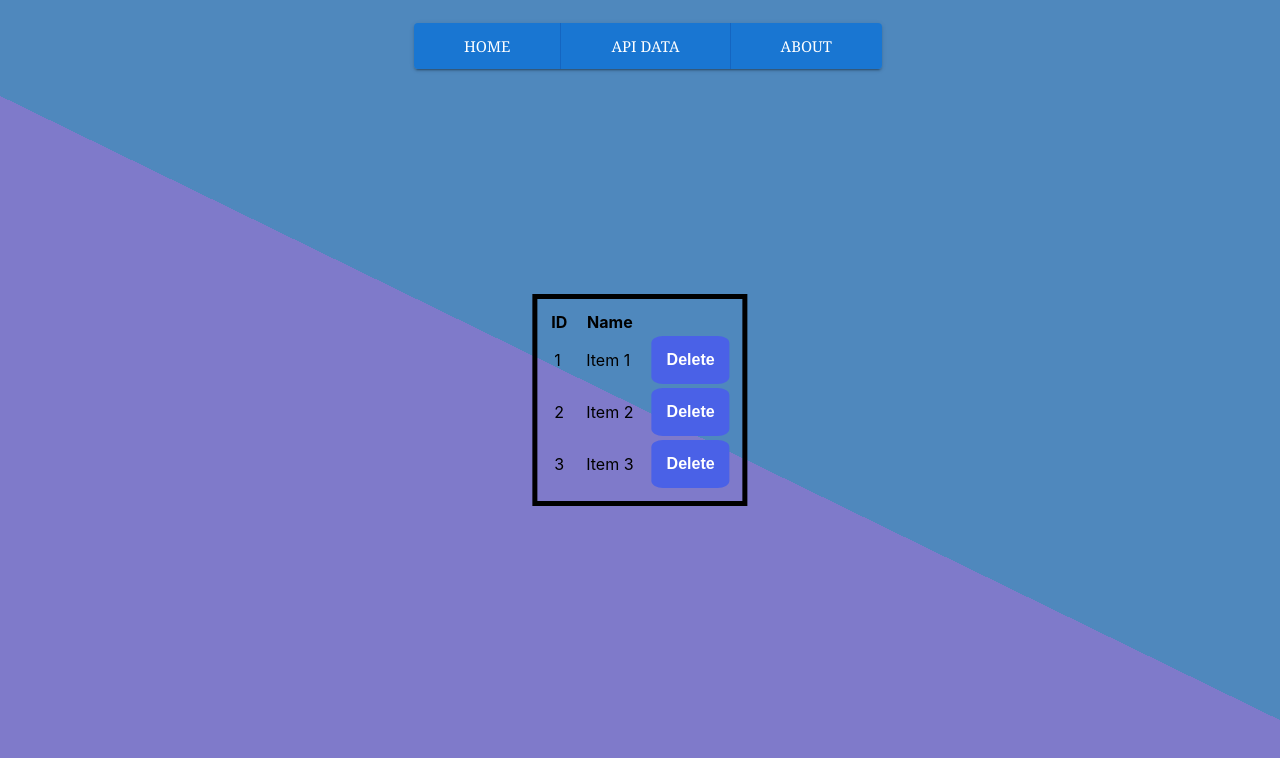
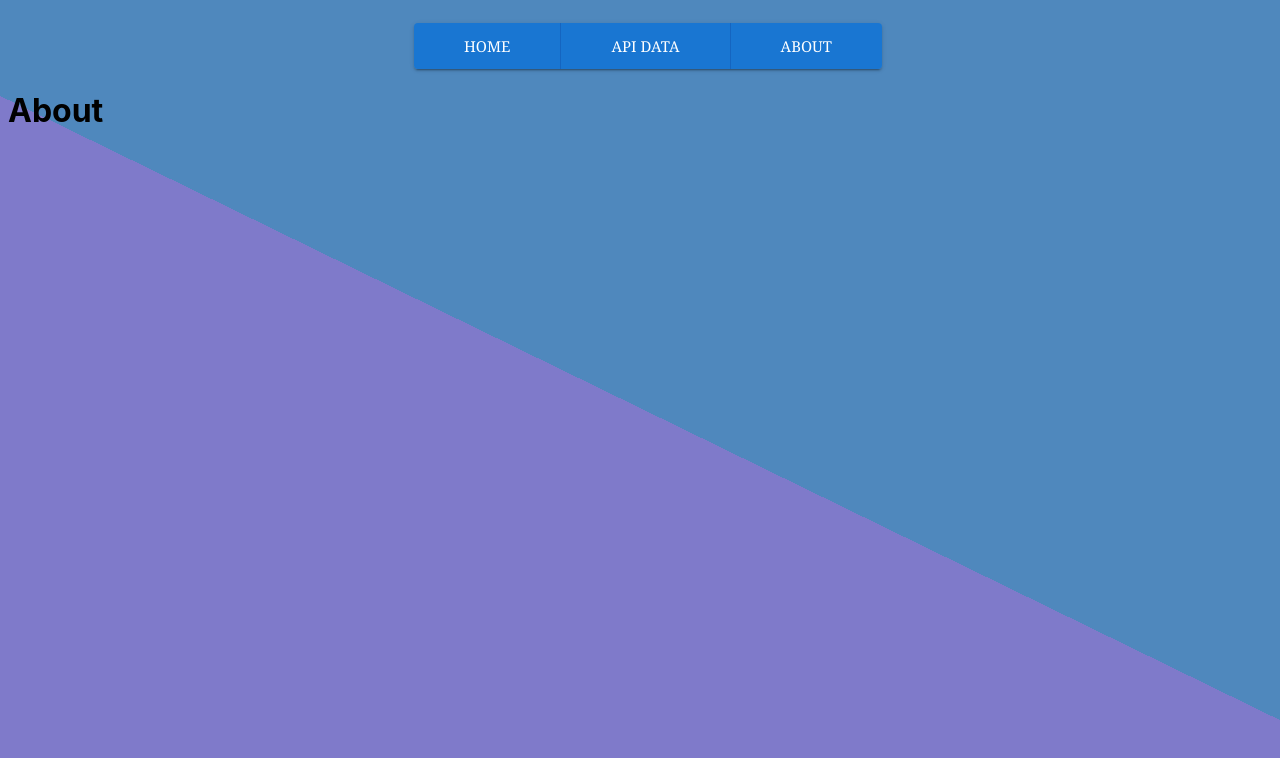
Before and after one commit to nrfletcher/mock_cicd_2023, a React (Create React App) app in the folder frontend/app/: page /about in a window 1280 px wide. Shown: the top 758 px of the page. Built offline with nearby package versions, Linux system fonts and the light colour scheme.

Commit message:
React Router has pages working now

```diff
--- a/frontend/app/package.json
+++ b/frontend/app/package.json
@@ -16,6 +16,7 @@
     "jquery": "^3.7.0",
     "react": "^18.2.0",
     "react-dom": "^18.2.0",
+    "react-router-dom": "^6.12.1",
     "react-scripts": "5.0.1",
     "web-vitals": "^2.1.4"
   },
--- a/frontend/app/src/App.js
+++ b/frontend/app/src/App.js
@@ -3,15 +3,23 @@
 import './resources/index.css';
 import Table from './components/Table';
 import Header from './components/Header';
+import { BrowserRouter, Routes, Route } from 'react-router-dom';
+import About from './pages/About';
+import Data from './pages/Data';
+import Home from './pages/Home';
+import Layout from './Layout';
 
 function App() {
   return (
-    <div>
-      <Header className="header"></Header>
-      <div className='table'>
-        <Table className=""></Table>
-      </div>
-    </div>
+    <BrowserRouter>
+      <Routes>
+        <Route path="/" element={<Layout />}>
+          <Route index element={<Home />} />
+          <Route path="about" element={<About />} />
+          <Route path="data" element={<Data />} />
+        </Route>
+      </Routes>
+    </BrowserRouter>
   );
 }
 
--- /dev/null
+++ b/frontend/app/src/Layout.jsx
@@ -0,0 +1,14 @@
+import React from "react";
+import { Outlet } from "react-router-dom";
+import Header from "./components/Header";
+
+const Layout = () => {
+    return (
+        <>
+            <Header></Header>
+            <Outlet></Outlet>
+        </>
+    )
+}
+
+export default Layout;
--- a/frontend/app/src/components/Header.jsx
+++ b/frontend/app/src/components/Header.jsx
@@ -2,6 +2,7 @@
 import { ButtonGroup } from "@mui/material";
 import { Button } from "@mui/material";
 import { createTheme, ThemeProvider } from '@mui/material/styles';
+import { BrowserRouter, Route, Link } from "react-router-dom";
 
 const theme = createTheme({
     typography: {
@@ -14,9 +15,15 @@
         <div style={{ display: 'flex', justifyContent: 'center', paddingTop: 15 }}>
             <ThemeProvider theme={theme}>
                 <ButtonGroup variant="contained" aria-label="outlined primary button group" size="large">
-                    <Button style={{ paddingTop: 10, paddingBottom: 10, paddingLeft: 50, paddingRight: 50}}>Home</Button>
-                    <Button style={{ paddingTop: 10, paddingBottom: 10, paddingLeft: 50, paddingRight: 50}}>API Data</Button>
-                    <Button style={{ paddingTop: 10, paddingBottom: 10, paddingLeft: 50, paddingRight: 50}}>About</Button>
+                    <Link to="/">
+                        <Button style={{ paddingTop: 10, paddingBottom: 10, paddingLeft: 50, paddingRight: 50}}>Home</Button>
+                    </Link>
+                    <Link to="/data">
+                        <Button style={{ paddingTop: 10, paddingBottom: 10, paddingLeft: 50, paddingRight: 50}}>API Data</Button>
+                    </Link>
+                    <Link to="/about">
+                        <Button style={{ paddingTop: 10, paddingBottom: 10, paddingLeft: 50, paddingRight: 50}}>About</Button>
+                    </Link>
                 </ButtonGroup>
             </ThemeProvider>
         </div>
--- /dev/null
+++ b/frontend/app/src/pages/About.jsx
@@ -0,0 +1,11 @@
+import React from "react";
+
+const About = () => {
+    return (
+        <div>
+            <h1>About</h1>
+        </div>
+    )
+};
+
+export default About;
--- /dev/null
+++ b/frontend/app/src/pages/Data.jsx
@@ -0,0 +1,12 @@
+import React from "react";
+import Table from "../components/Table";
+
+const Data = () => {
+    return (
+        <div className='table'>
+            <Table className=""></Table>
+        </div>
+    )
+};
+
+export default Data;
--- /dev/null
+++ b/frontend/app/src/pages/Home.jsx
@@ -0,0 +1,11 @@
+import React from "react";
+
+const Home = () => {
+    return (
+        <div>
+            <h1>Home</h1>
+        </div>
+    )
+};
+
+export default Home;
```
Also changed, not shown: 1 other file (tests, documents, lock files or other folders).
